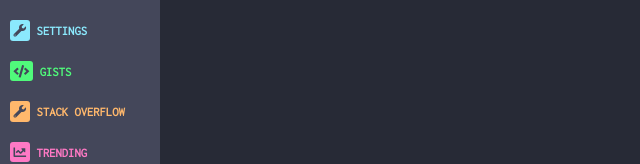
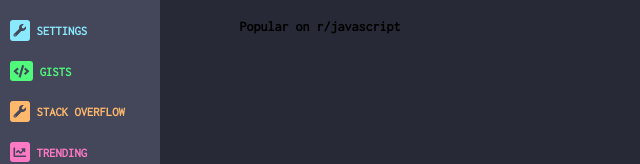
Before and after one commit to luchosr/preworkHooked, a React (Create React App) app: page / in a window 1280 px wide. Shown: the top 164 px of the page, without its empty margins (0-640 px from the left). Built offline with nearby package versions, Linux system fonts and the light colour scheme.

Commit message:
fix MainComponent

```diff
--- a/src/App.js
+++ b/src/App.js
@@ -1,11 +1,20 @@
 import React from "react";
 import "./App.css";
 import Sidebar from "./Sidebar/Sidebar";
+import MainContainer from "./Main/Container/MainContainer";
 
 function App() {
   return (
     <div className="App">
       <Sidebar />
+
+      <MainContainer
+        maxHeight="100%"
+        width="25%"
+        title="Popular on r/javascript"
+        itemComponent="JSReddit"
+        titleIcon="faRedditAlien"
+      />
     </div>
   );
 }
--- a/src/Main/Container/Container.js
+++ b/src/Main/Container/MainContainer.js
@@ -4,10 +4,10 @@ import { library } from "@fortawesome/fontawesome-svg-core";
 import { FontAwesomeIcon } from "@fortawesome/react-fontawesome";
 import { faRedditAlien, faGithub } from "@fortawesome/free-brands-svg-icons";
 import { faClock } from "@fortawesome/free-solid-svg-icons";
-
+import JSReddit from "../JSReddit/JSReddit";
 library.add(faRedditAlien, faClock, faGithub);
 
-const Container = props => {
+const MainContainer = props => {
   let listItems = props.items;
   return (
     <div
@@ -20,8 +20,10 @@ const Container = props => {
         </span>
         {props.title}
       </h4>
-      <ul className="container__uList">{listItems}</ul>
+      <ul className="container__uList">
+        <props.itemComponent />
+      </ul>
     </div>
   );
 };
-export default Container;
+export default MainContainer;
--- /dev/null
+++ b/src/Main/Container/styles.css
@@ -0,0 +1,6 @@
+.container {
+  overflow: auto;
+  text-align: center;
+  display: flex;
+  flex-direction: column;
+}
--- a/src/Main/JSReddit/JSReddit.js
+++ b/src/Main/JSReddit/JSReddit.js
@@ -5,6 +5,7 @@ const JSReddit = () => {
 
   return (
     <li className="redditNews">
+      <h3>hola soy un item</h3>
       <h5
         className="postTittle"
         style={{ color: "#F8F8F2", padding: "10px", fontSize: "0.9em" }}
```
